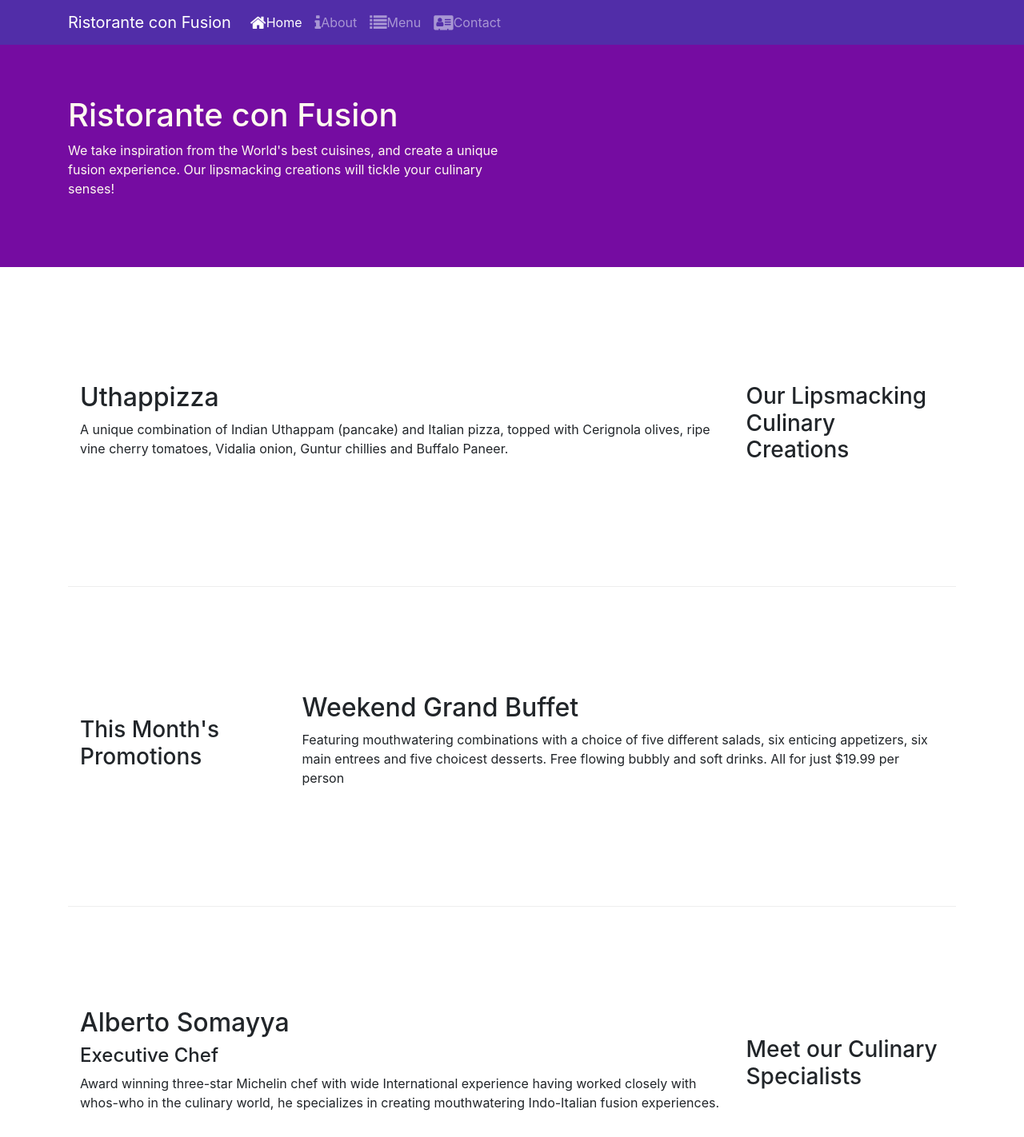
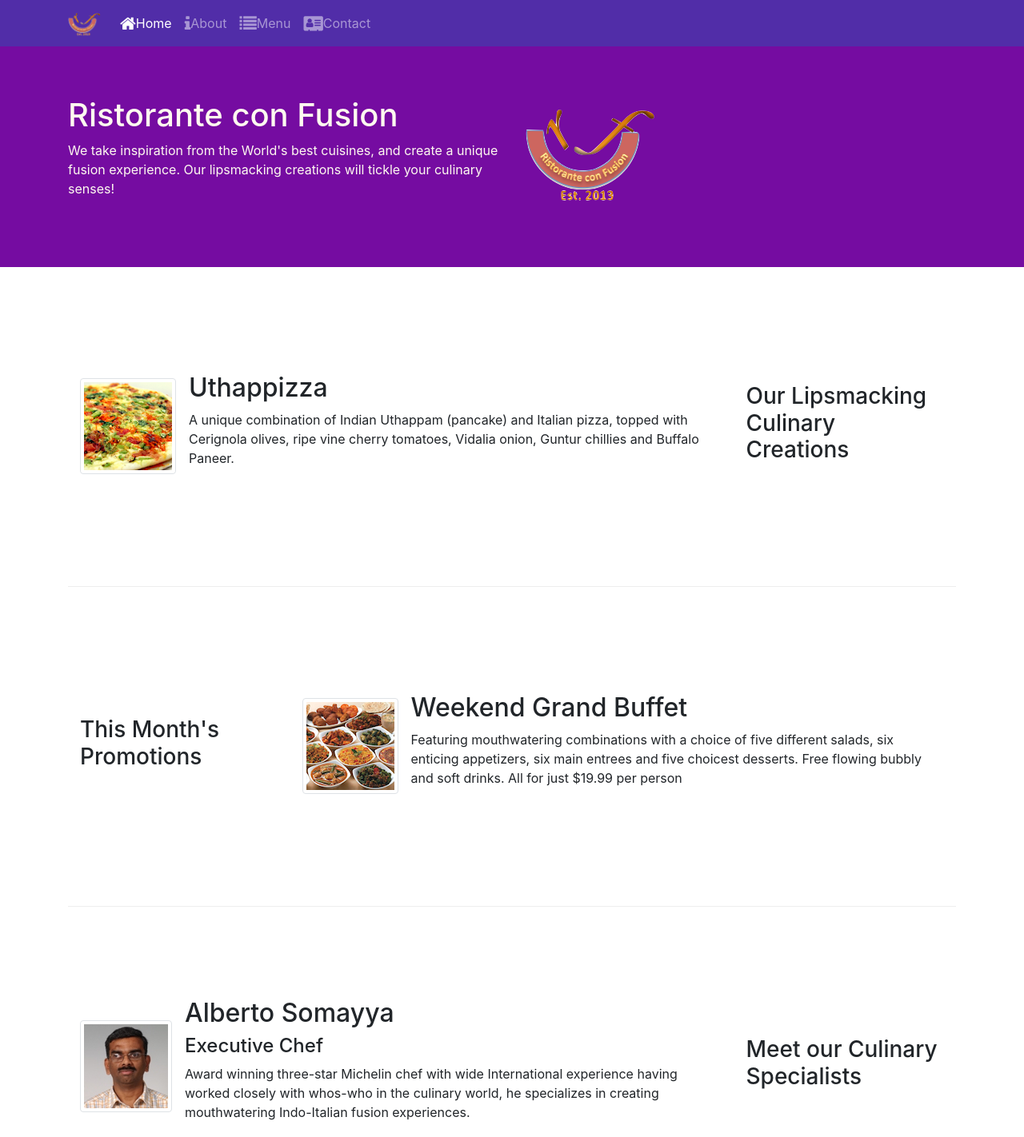
Before and after one commit to himanshusamdarshi19/Assignment-1, a website: page index.html in a window 1280 px wide. Shown: the top 1422 px of the page at 80% size. Drawn offline with nearby package versions, Linux system fonts and the light colour scheme.

Commit message:
Eleventh Commit: Images and Media

```diff
--- a/index.html
+++ b/index.html
@@ -21,7 +21,7 @@
             <button class="navbar-toggler" type="button" data-toggle="collapse" data-target="#Navbar">
                 <span class="navbar-toggler-icon"></span>
             </button>
-            <a class="navbar-brand" href="#">Ristorante con Fusion</a>
+            <a class="navbar-brand" href="#"><img src="img/logo.png" height="30" width="41"></a>
             <div class="collapse navbar-collapse" id="Navbar">
                 <ul class="navbar-nav mr-auto">
                     <li class="nav-item active"><a class="nav-link" href="#"><span class="fa fa-home fa-lg"></span>Home</a></li>
@@ -39,7 +39,8 @@
                     <h1>Ristorante con Fusion</h1>
                     <p>We take inspiration from the World's best cuisines, and create a unique fusion experience. Our lipsmacking creations will tickle your culinary senses!</p>
                 </div>
-                <div class="col-12 col-sm">
+                <div class="col-12 col-sm align-self-center">
+                    <img src="img/logo.png" class="img-fluid">
                 </div>
             </div>
         </div>
@@ -51,8 +52,13 @@
                 <h3>Our Lipsmacking Culinary Creations</h3>
             </div>
             <div class="col col-sm order-sm-first col-md">
-                <h2>Uthappizza</h2>
-                <p>A unique combination of Indian Uthappam (pancake) and Italian pizza, topped with Cerignola olives, ripe vine cherry tomatoes, Vidalia onion, Guntur chillies and Buffalo Paneer.</p>
+                <div class="media">
+                    <img class="d-flex mr-3 img-thumbnail align-self-center" src="img/uthappizza.png" alt="uthappizza">
+                    <div class="media-body">
+                        <h2 class="mt-0">Uthappizza</h2>
+                        <p class="d-none d-sm-block">A unique combination of Indian Uthappam (pancake) and Italian pizza, topped with Cerignola olives, ripe vine cherry tomatoes, Vidalia onion, Guntur chillies and Buffalo Paneer.</p>
+                    </div>
+                </div>
             </div>
         </div>
 
@@ -62,8 +68,13 @@
                 <h3>This Month's Promotions</h3>
             </div>
             <div class="col col-sm col-md">
-                <h2>Weekend Grand Buffet</h2>
-                <p>Featuring mouthwatering combinations with a choice of five different salads, six enticing appetizers, six main entrees and five choicest desserts. Free flowing bubbly and soft drinks. All for just $19.99 per person </p>
+                <div class="media">
+                    <img class="d-flex mr-3 img-thumbnail align-self-center" src="img/buffet.png" alt="buffet">
+                    <div class="media-body">
+                        <h2 class="mt-0">Weekend Grand Buffet</h2>
+                        <p>Featuring mouthwatering combinations with a choice of five different salads, six enticing appetizers, six main entrees and five choicest desserts. Free flowing bubbly and soft drinks. All for just $19.99 per person </p>
+                    </div>
+                </div>
             </div>
         </div>
 
@@ -72,9 +83,14 @@
                 <h3>Meet our Culinary Specialists</h3>
             </div>
             <div class="col col-sm order-sm-first col-md">
-                <h2>Alberto Somayya</h2>
-                <h4>Executive Chef</h4>
-                <p>Award winning three-star Michelin chef with wide International experience having worked closely with whos-who in the culinary world, he specializes in creating mouthwatering Indo-Italian fusion experiences. </p>
+                <div class="media">
+                    <img class="d-flex mr-3 img-thumbnail align-self-center" src="img/alberto.png" alt="alberto">
+                    <div class="media-body">
+                        <h2 class="mt-0">Alberto Somayya</h2>
+                        <h4>Executive Chef</h4>
+                        <p>Award winning three-star Michelin chef with wide International experience having worked closely with whos-who in the culinary world, he specializes in creating mouthwatering Indo-Italian fusion experiences. </p>
+                    </div>
+                </div>
             </div>
         </div>
     </div>
```
Also changed, not shown: aboutus.html (+10 -9 lines), contactus.html (+3 -2 lines), img/alberto.png (added), img/buffet.png (added), img/logo.png (added), img/uthappizza.png (added), 2 other files.
